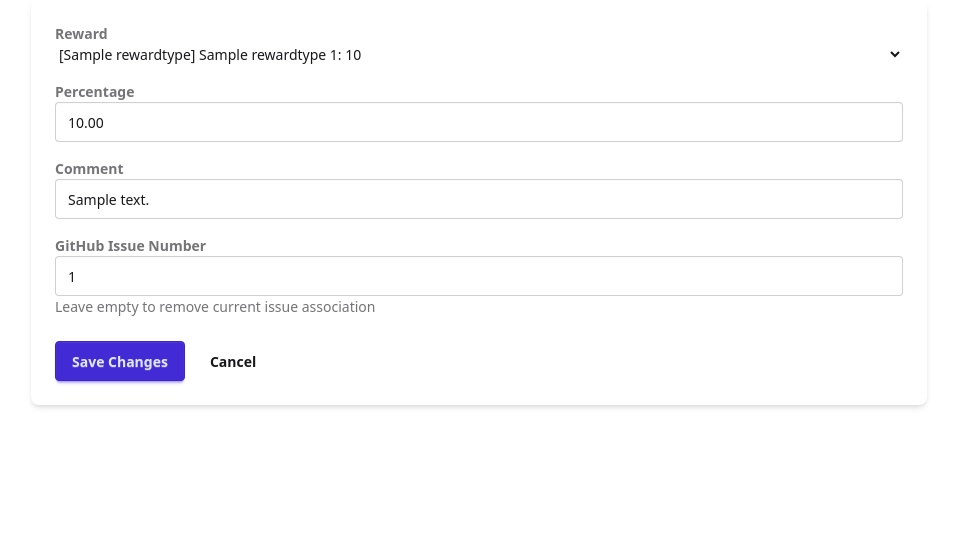
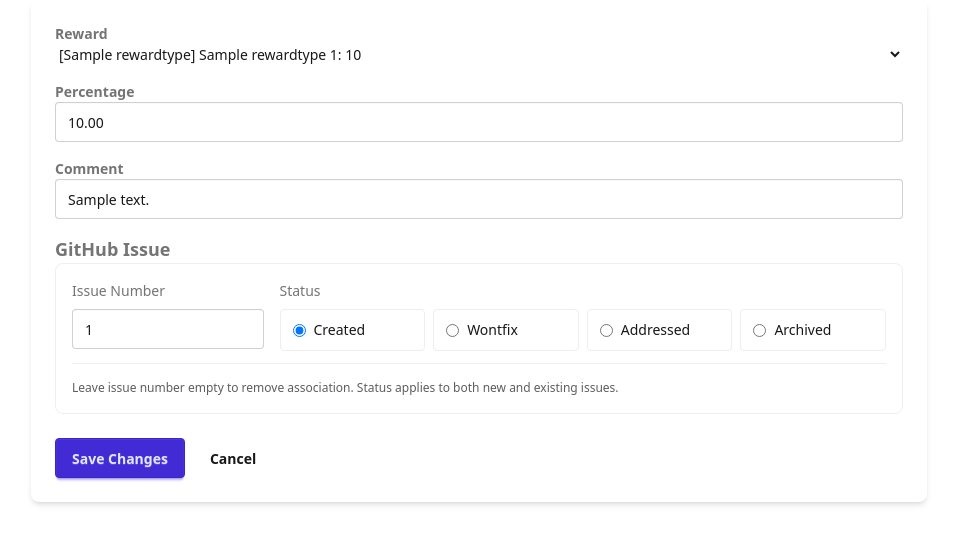
Before and after one commit to ipaleka/rewards-site, a Django app: page /contribution/1/edit/ in a window 1280 px wide. Shown: the part 142-686 px from the top of the page, without its empty margins (161-1118 px from the left). Run offline with Django 4.2, Linux system fonts and the light colour scheme; a user stored in the database is signed in; tables that the repository leaves empty hold one stand-in row (values such as "Sample post").

Commit message:
Added issue status input to contribution edit form

```diff
--- a/rewardsweb/core/forms.py
+++ b/rewardsweb/core/forms.py
@@ -19,7 +19,7 @@ from django.forms import (
 )
 from django.forms.models import ModelForm, inlineformset_factory
 
-from core.models import Contribution, Profile, Reward
+from core.models import Contribution, IssueStatus, Profile, Reward
 from utils.constants.core import ISSUE_CREATION_LABEL_CHOICES, ISSUE_PRIORITY_CHOICES
 from utils.constants.ui import MISSING_OPTION_TEXT, TEXTINPUT_CLASS
 
@@ -35,6 +35,8 @@ class ContributionEditForm(ModelForm):
     :type ContributionEditForm.comment: :class:`django.forms.CharField`
     :var ContributionEditForm.issue_number: GitHub issue number
     :type ContributionEditForm.issue_number: :class:`django.forms.IntegerField`
+    :var ContributionEditForm.issue_status: Status for newly created issue
+    :type ContributionEditForm.issue_status: :class:`django.forms.ChoiceField`
     """
 
     reward = ModelChoiceField(
@@ -67,6 +69,13 @@ class ContributionEditForm(ModelForm):
             }
         ),
     )
+    issue_status = ChoiceField(
+        choices=IssueStatus.choices,
+        widget=RadioSelect(),
+        label="Issue Status",
+        required=False,
+        initial=IssueStatus.ARCHIVED,
+    )
 
     class Meta:
         model = Contribution
@@ -77,6 +86,8 @@ class ContributionEditForm(ModelForm):
         # Set initial value for issue_number from existing issue
         if self.instance and self.instance.issue:
             self.fields["issue_number"].initial = self.instance.issue.number
+            # Set initial issue_status from existing issue
+            self.fields["issue_status"].initial = self.instance.issue.status
 
 
 class ContributionInvalidateForm(ModelForm):
--- a/rewardsweb/core/static/css/style.css
+++ b/rewardsweb/core/static/css/style.css
@@ -1117,6 +1117,9 @@
   .mt-2 {
     margin-top: calc(var(--spacing) * 2);
   }
+  .mt-3 {
+    margin-top: calc(var(--spacing) * 3);
+  }
   .mt-4 {
     margin-top: calc(var(--spacing) * 4);
   }
@@ -1349,6 +1352,12 @@
   .h-32 {
     height: calc(var(--spacing) * 32);
   }
+  .h-\[42px\] {
+    height: 42px;
+  }
+  .h-full {
+    height: 100%;
+  }
   .w-6 {
     width: calc(var(--spacing) * 6);
   }
@@ -1424,6 +1433,9 @@
   .items-start {
     align-items: flex-start;
   }
+  .items-stretch {
+    align-items: stretch;
+  }
   .justify-between {
     justify-content: space-between;
   }
@@ -1544,6 +1556,9 @@
   .stroke-current {
     stroke: currentcolor;
   }
+  .p-0 {
+    padding: calc(var(--spacing) * 0);
+  }
   .p-2 {
     padding: calc(var(--spacing) * 2);
   }
@@ -1561,9 +1576,18 @@
   .px-1 {
     padding-inline: calc(var(--spacing) * 1);
   }
+  .px-3 {
+    padding-inline: calc(var(--spacing) * 3);
+  }
   .px-4 {
     padding-inline: calc(var(--spacing) * 4);
   }
+  .py-0 {
+    padding-block: calc(var(--spacing) * 0);
+  }
+  .py-2 {
+    padding-block: calc(var(--spacing) * 2);
+  }
   .py-3 {
     padding-block: calc(var(--spacing) * 3);
   }
@@ -1575,6 +1599,9 @@
   }
   .pt-2 {
     padding-top: calc(var(--spacing) * 2);
+  }
+  .pt-3 {
+    padding-top: calc(var(--spacing) * 3);
   }
   .pt-4 {
     padding-top: calc(var(--spacing) * 4);
@@ -1628,6 +1655,9 @@
   .font-semibold {
     --tw-font-weight: var(--font-weight-semibold);
     font-weight: var(--font-weight-semibold);
+  }
+  .whitespace-nowrap {
+    white-space: nowrap;
   }
   .link-accent {
     color: var(--color-accent);
@@ -1822,6 +1852,21 @@
   }
   .md\:grid-cols-4 {
     @media (width >= 48rem) {
+      grid-template-columns: repeat(4, minmax(0, 1fr));
+    }
+  }
+  .lg\:col-span-1 {
+    @media (width >= 64rem) {
+      grid-column: span 1 / span 1;
+    }
+  }
+  .lg\:col-span-3 {
+    @media (width >= 64rem) {
+      grid-column: span 3 / span 3;
+    }
+  }
+  .lg\:grid-cols-4 {
+    @media (width >= 64rem) {
       grid-template-columns: repeat(4, minmax(0, 1fr));
     }
   }
--- a/rewardsweb/core/templates/core/contribution_edit.html
+++ b/rewardsweb/core/templates/core/contribution_edit.html
@@ -65,22 +65,61 @@
             {% endif %}
           </div>
 
-          <!-- Issue Number Field -->
+        <!-- GitHub Issue Section - Card Style -->
         <div class="form-control">
-            <label class="label" for="{{ form.issue_number.id_for_label }}">
-              <span class="label-text font-semibold">GitHub Issue Number</span>
+          <label class="label">
+            <span class="label-text font-semibold text-lg">GitHub Issue</span>
+          </label>
+
+          <div class="bg-base-100 p-4 rounded-lg border border-base-300">
+            <div class="grid grid-cols-1 lg:grid-cols-4 gap-4">
+              <!-- Issue Number - Takes 1/4 of the space -->
+              <div class="lg:col-span-1 space-y-2">
+                <label class="label py-0" for="{{ form.issue_number.id_for_label }}">
+                  <span class="label-text font-medium">Issue Number</span>
                 </label>
                 {{ form.issue_number }}
                 {% if form.issue_number.errors %}
-            <div class="text-error text-sm mt-1">
+                <div class="text-error text-sm">
                   {% for error in form.issue_number.errors %}
                     <span>{{ error }}</span>
                   {% endfor %}
                 </div>
                 {% endif %}
-            <label class="label">
-              <span class="label-text-alt">Leave empty to remove current issue association</span>
+              </div>
+
+              <!-- Issue Status - Takes 3/4 of the space -->
+              <div class="lg:col-span-3 space-y-2">
+                <label class="label py-0">
+                  <span class="label-text font-medium">Status</span>
                 </label>
+
+                <!-- Horizontal radio buttons without background, left-aligned text -->
+                <div class="flex gap-2 p-0 rounded-lg h-[42px] items-stretch">
+                  {% for radio in form.issue_status %}
+                  <label class="flex items-center space-x-2 cursor-pointer border border-base-300 hover:bg-base-200 px-3 py-2 rounded transition-colors duration-200 flex-1 h-full">
+                    {{ radio.tag }}
+                    <span class="label-text text-sm whitespace-nowrap">{{ radio.choice_label }}</span>
+                  </label>
+                  {% endfor %}
+                </div>
+
+                {% if form.issue_status.errors %}
+                <div class="text-error text-sm">
+                  {% for error in form.issue_status.errors %}
+                    <span>{{ error }}</span>
+                  {% endfor %}
+                </div>
+                {% endif %}
+              </div>
+            </div>
+
+            <!-- Helper text -->
+            <div class="mt-3 pt-3 border-t border-base-300">
+              <span class="text-xs text-base-content/70">
+                Leave issue number empty to remove association. Status applies to both new and existing issues.
+              </span>
+            </div>
           </div>
         </div>
 
--- a/rewardsweb/core/views.py
+++ b/rewardsweb/core/views.py
@@ -111,7 +111,7 @@ class ContributionEditView(UpdateView):
     """View for updating contribution information (superusers only).
 
     Allows superusers to edit contribution details including reward,
-    percentage, comments, and GitHub issue number.
+    percentage, comments, GitHub issue number, and issue status.
 
     :ivar model: Model class for contributions
     :type model: :class:`core.models.Contribution`
@@ -128,11 +128,16 @@ class ContributionEditView(UpdateView):
     def form_valid(self, form):
         """Handle form validation with GitHub issue processing."""
         issue_number = form.cleaned_data.get("issue_number")
+        issue_status = form.cleaned_data.get("issue_status", IssueStatus.CREATED)
 
         if issue_number:
             # Check if issue with this number already exists
             try:
                 issue = Issue.objects.get(number=issue_number)
+                # Update existing issue status if provided
+                if issue_status and issue.status != issue_status:
+                    issue.status = issue_status
+                    issue.save()
                 form.instance.issue = issue
 
             except Issue.DoesNotExist:
@@ -143,15 +148,13 @@ class ContributionEditView(UpdateView):
                         form.add_error(
                             "issue_number", "That GitHub issue doesn't exist!"
                         )
-
                     else:
                         form.add_error("issue_number", MISSING_TOKEN_TEXT)
-
                     return self.form_invalid(form)
 
-                # Create new issue
+                # Create new issue with selected status
                 issue = Issue.objects.create(
-                    number=issue_number, status=IssueStatus.CREATED
+                    number=issue_number, status=issue_status or IssueStatus.CREATED
                 )
                 form.instance.issue = issue
         else:
```
Also changed, not shown: rewardsweb/core/tests/test_forms.py (+27 -1 lines), rewardsweb/core/tests/test_views.py (+74 -0 lines). Lines whose indentation alone changed are shown as unchanged.
